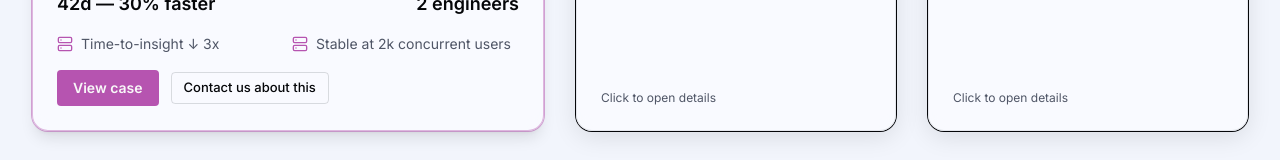
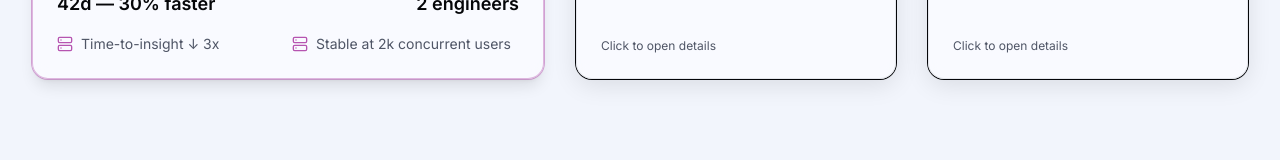
Before and after one commit to 23Serhii/IThingy-Labs, a Next.js app in the folder client/: page / in a window 1280 px wide. Shown: the part 3784-3944 px from the top of the page. Built offline with nearby package versions, Linux system fonts and the light colour scheme; no server answers.

Commit message:
view case cont us deleted

```diff
--- a/client/src/features/landing/components/case-studies.tsx
+++ b/client/src/features/landing/components/case-studies.tsx
@@ -253,16 +253,16 @@ export function CaseStudies(): JSX.Element {
                                                     </ul>
                                                 )}
 
-                                                <div className="flex items-center gap-3">
-                                                    <a href={`/cases/${p.id}`}
-                                                       className="inline-block px-4 py-2 rounded-md bg-primary text-primary-foreground text-sm font-semibold">
-                                                        View case
-                                                    </a>
-                                                    <Button variant="outline" size="sm"
-                                                            className="border-border text-foreground">
-                                                        Contact us about this
-                                                    </Button>
-                                                </div>
+                                                {/*<div className="flex items-center gap-3">*/}
+                                                {/*    <a href={`/cases/${p.id}`}*/}
+                                                {/*       className="inline-block px-4 py-2 rounded-md bg-primary text-primary-foreground text-sm font-semibold">*/}
+                                                {/*        View case*/}
+                                                {/*    </a>*/}
+                                                {/*    <Button variant="outline" size="sm"*/}
+                                                {/*            className="border-border text-foreground">*/}
+                                                {/*        Contact us about this*/}
+                                                {/*    </Button>*/}
+                                                {/*</div>*/}
                                             </div>
                                         ) : (
                                             <div className="mt-auto">
```
